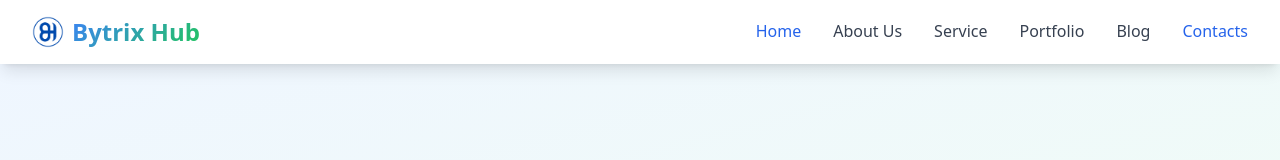
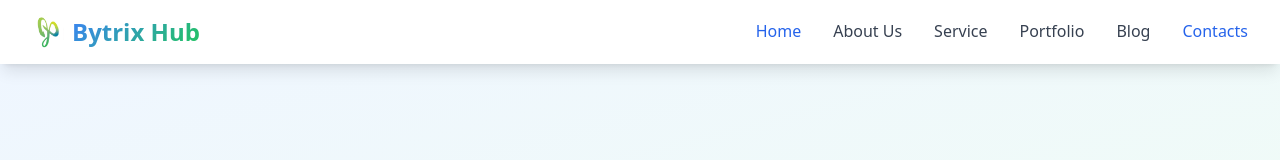
Before and after one commit to Ashik-ch/bytrix-hub, an Angular app: page /contact in a window 1280 px wide. Shown: the top 160 px of the page. Built offline with nearby package versions, Linux system fonts and the light colour scheme.

Commit message:
number changed

```diff
--- a/src/app/components/contact/contact.component.html
+++ b/src/app/components/contact/contact.component.html
@@ -169,7 +169,7 @@
       Don't wait to transform your business. Contact us today and let's create something amazing together.
     </p>
     <div class="flex flex-col sm:flex-row gap-4 justify-center">
-      <a href="tel:+917561084625"
+      <a href="tel:+97439956727"
         class="bg-white text-primary-600 hover:bg-gray-100 font-semibold py-4 px-8 rounded-lg transition-all duration-300 transform hover:scale-105 inline-block">
         <i class="fas fa-phone mr-2"></i>
         Call Now
--- a/src/app/components/footer/footer.component.ts
+++ b/src/app/components/footer/footer.component.ts
@@ -16,7 +16,7 @@ export class FooterComponent {
     { name: 'Facebook', icon: 'fab fa-facebook-f', url: 'https://www.facebook.com/bytrixhub', color: '#1877F2' },
     { name: 'Instagram', icon: 'fab fa-instagram', url: 'https://www.instagram.com/bytrixhub', color: '#E4405F' },
     { name: 'LinkedIn', icon: 'fab fa-linkedin-in', url: 'https://www.linkedin.com/company/bytrixhub', color: '#0A66C2' },
-    { name: 'WhatsApp', icon: 'fab fa-whatsapp', url: 'https://wa.me/917561084625', color: '#25D366' },
+    { name: 'WhatsApp', icon: 'fab fa-whatsapp', url: 'https://wa.me/97439956727', color: '#25D366' },
     { name: 'YouTube', icon: 'fab fa-youtube', url: 'https://www.youtube.com/@bytrixhub', color: '#FF0000' }
   ];
 
--- a/src/app/components/header/header.component.html
+++ b/src/app/components/header/header.component.html
@@ -3,7 +3,7 @@
     <div class="flex justify-between items-center py-4">
       <!-- Logo -->
       <div class="flex">
-        <img src="assets/images/logo3.png" alt="logo" class="w-8 h-8 mr-2">
+        <img src="assets/images/logo5.png" alt="logo" class="w-8 h-8 mr-2">
         <a routerLink="/" class="text-2xl font-bold gradient-text">
           Bytrix Hub
         </a>
--- a/src/index.html
+++ b/src/index.html
@@ -18,7 +18,7 @@
   <meta name="twitter:card" content="summary_large_image">
   <meta name="twitter:title" content="Bytrix Hub - Where Creativity Meets Technology">
   <meta name="twitter:description" content="We Build Brands & Digital Experiences">
-  <link rel="icon" type="image/png" href="assets/images/favicon.png">
+  <link rel="icon" type="image/png" href="assets/images/logo5.png">
   <link rel="preconnect" href="https://fonts.gstatic.com" crossorigin>
   <link href="https://cdnjs.cloudflare.com/ajax/libs/font-awesome/6.4.0/css/all.min.css" rel="stylesheet">
 </head>
```
Also changed, not shown: src/assets/images/logo5.png (added).
